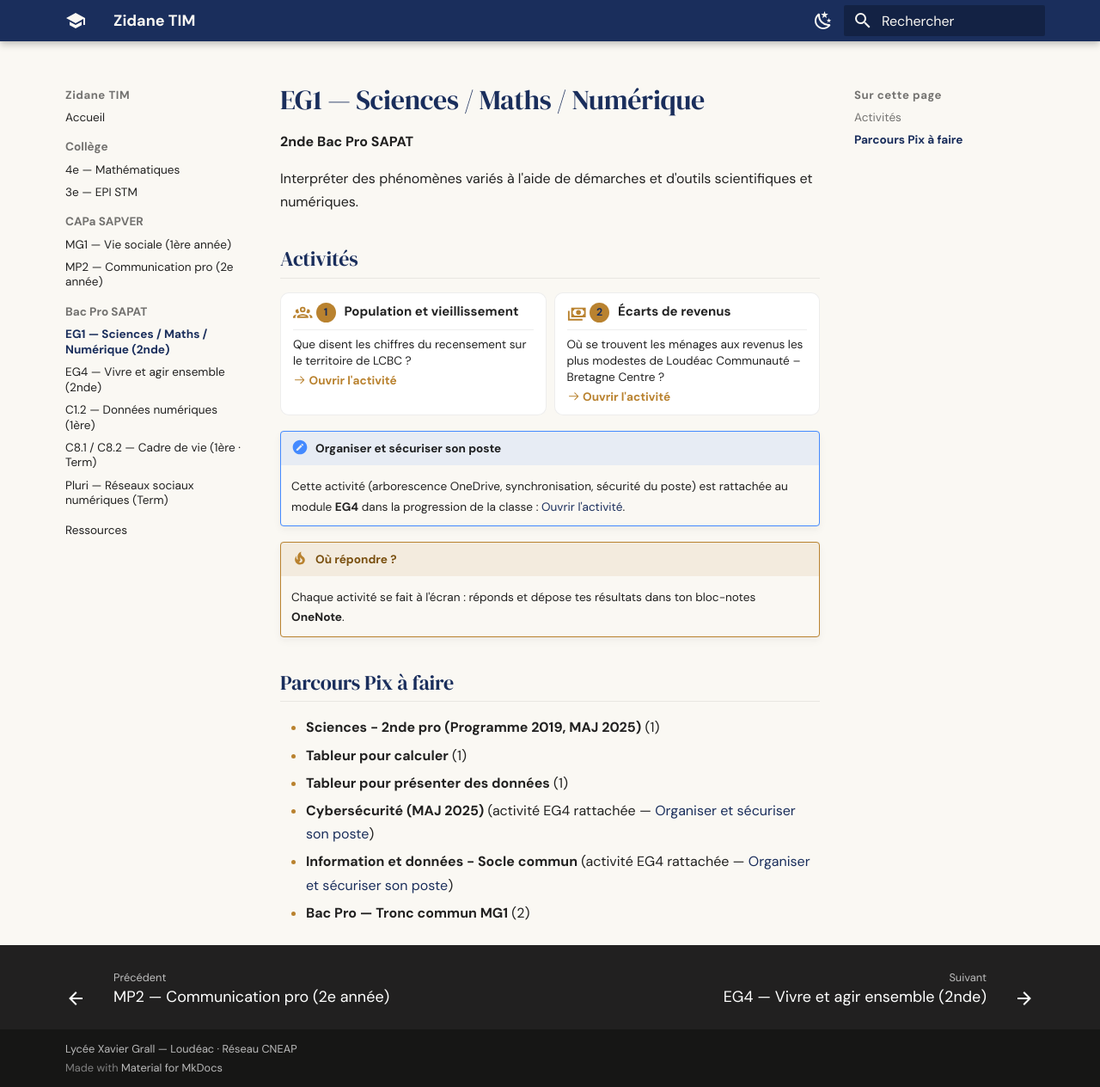
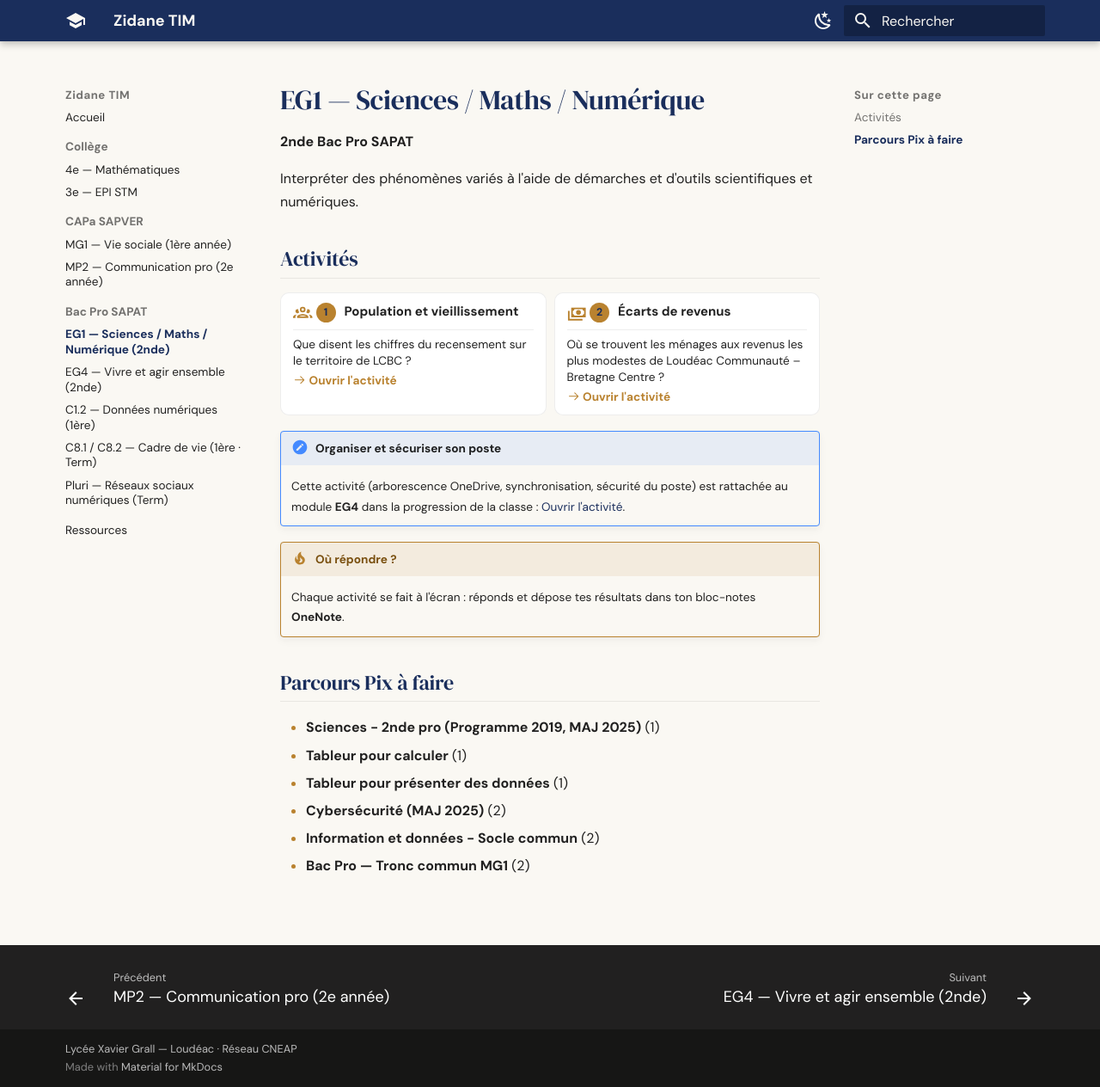
Before and after one commit to zidaneTim/zidane-tim, an MkDocs documentation site: the page built from docs/cours/sapat/eg1-sciences-maths-numerique.md, in a window 1280 px wide and 1264 px high. Shown: the whole window at 86% size. Built offline with MkDocs 1.6.1 and Material for MkDocs 9.7.7, drawn with Linux system fonts in a browser that asks for light colours.

Commit message:
eg1: simplifie la reference Pix EG4 en numero d'activite

```diff
--- a/docs/cours/sapat/eg1-sciences-maths-numerique.md
+++ b/docs/cours/sapat/eg1-sciences-maths-numerique.md
@@ -40,6 +40,6 @@ Interpréter des phénomènes variés à l'aide de démarches et d'outils scient
 - **Sciences - 2nde pro (Programme 2019, MAJ 2025)** (1)
 - **Tableur pour calculer** (1)
 - **Tableur pour présenter des données** (1)
-- **Cybersécurité (MAJ 2025)** (activité EG4 rattachée — [Organiser et sécuriser son poste](eg4-vivre-ensemble.md#environnement-numerique-risques-et-securite))
-- **Information et données - Socle commun** (activité EG4 rattachée — [Organiser et sécuriser son poste](eg4-vivre-ensemble.md#environnement-numerique-risques-et-securite))
+- **Cybersécurité (MAJ 2025)** (2)
+- **Information et données - Socle commun** (2)
 - **Bac Pro — Tronc commun MG1** (2)
```
